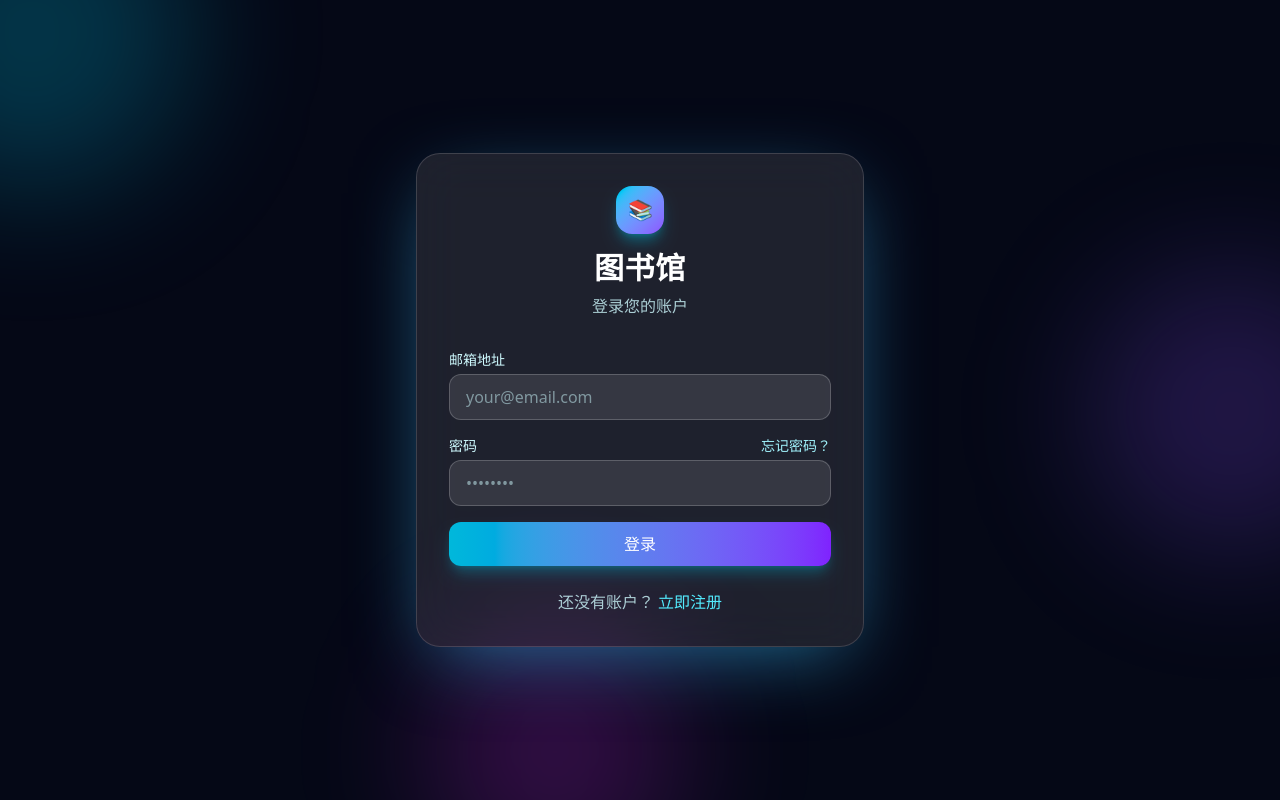
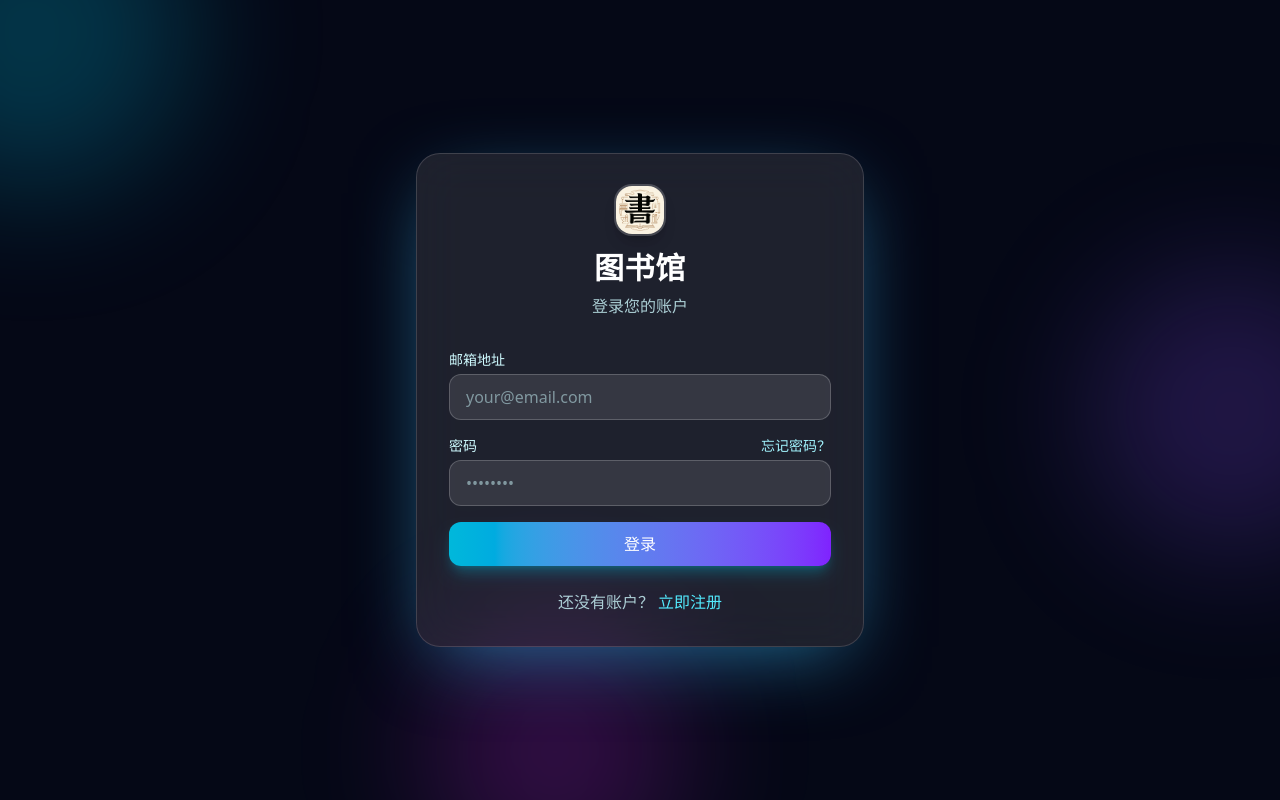
Before and after one commit to 282207134/LibraryManagementSystem, a React (Vite) app: page /user in a window 1280 px wide. Built offline with nearby package versions, Linux system fonts and the light colour scheme.

Commit message:
feat(ui): 使用统一品牌图标与 favicon
- 新增 public/app-icon.png、BrandLogo 组件
- 更新 index.html 标题、favicon 与 apple-touch-icon
- 登录/注册/用户与管理端顶栏展示品牌图标

Made-with: Cursor

```diff
--- a/index.html
+++ b/index.html
@@ -1,10 +1,12 @@
 <!doctype html>
-<html lang="en">
+<html lang="zh-CN">
   <head>
     <meta charset="UTF-8" />
-    <link rel="icon" type="image/svg+xml" href="/vite.svg" />
+    <link rel="icon" type="image/png" href="/app-icon.png" />
+    <link rel="apple-touch-icon" href="/app-icon.png" />
     <meta name="viewport" content="width=device-width, initial-scale=1.0" />
-    <title>project</title>
+    <meta name="theme-color" content="#050816" />
+    <title>图书馆</title>
   </head>
   <body>
     <div id="root"></div>
--- /dev/null
+++ b/src/components/BrandLogo.tsx
@@ -0,0 +1,23 @@
+/** 站点品牌图标（来自 public/app-icon.png，与 favicon 一致） */
+const ICON_SRC = '/app-icon.png';
+
+type BrandLogoSize = 'sm' | 'md' | 'lg';
+
+const sizeClass: Record<BrandLogoSize, string> = {
+  sm: 'h-8 w-8',
+  md: 'h-12 w-12',
+  lg: 'h-16 w-16',
+};
+
+interface BrandLogoProps {
+  size?: BrandLogoSize;
+  className?: string;
+}
+
+export const BrandLogo = ({ size = 'md', className = '' }: BrandLogoProps) => (
+  <img
+    src={ICON_SRC}
+    alt="图书馆"
+    className={`rounded-2xl object-cover shadow-lg shadow-black/20 ${sizeClass[size]} ${className}`.trim()}
+  />
+);
--- a/src/components/Header.tsx
+++ b/src/components/Header.tsx
@@ -1,5 +1,6 @@
 import { Link } from 'react-router-dom';
 import { useAuth } from '../hooks/useAuth';
+import { BrandLogo } from './BrandLogo';
 
 export const Header = () => {
   const { user, signOut, userRole } = useAuth();
@@ -23,6 +24,7 @@ export const Header = () => {
       <div className="max-w-7xl mx-auto px-4 py-4">
         <div className="flex justify-between items-center">
           <div className="flex items-center gap-4">
+            <BrandLogo size="sm" className="ring-1 ring-cyan-400/35 flex-shrink-0" />
             <div>
               <h1 className="text-2xl font-bold text-cyan-100">图书管理系统</h1>
               <p className="text-sm text-cyan-100/70">管理和查看您的图书收藏</p>
--- a/src/components/Login.tsx
+++ b/src/components/Login.tsx
@@ -1,5 +1,6 @@
 import { useState } from 'react';
 import { useAuth } from '../hooks/useAuth';
+import { BrandLogo } from './BrandLogo';
 import { ForgotPassword } from './ForgotPassword';
 
 interface LoginProps {
@@ -51,8 +52,8 @@ export const Login = ({ onToggleMode }: LoginProps) => {
 
       <div className="relative w-full max-w-md rounded-3xl border border-white/15 bg-white/10 backdrop-blur-xl shadow-[0_20px_80px_-20px_rgba(56,189,248,0.6)] p-8 text-white">
         <div className="text-center mb-8">
-          <div className="mx-auto mb-4 flex h-12 w-12 items-center justify-center rounded-2xl bg-gradient-to-br from-cyan-400 to-violet-500 text-xl shadow-lg shadow-cyan-500/40">
-            📚
+          <div className="mx-auto mb-4 flex justify-center">
+            <BrandLogo size="md" className="ring-2 ring-white/20" />
           </div>
           <h1 className="text-3xl font-bold mb-2 tracking-wide">图书馆</h1>
           <p className="text-cyan-100/80">登录您的账户</p>
--- a/src/components/Register.tsx
+++ b/src/components/Register.tsx
@@ -1,5 +1,6 @@
 import { useState } from 'react';
 import { useAuth } from '../hooks/useAuth';
+import { BrandLogo } from './BrandLogo';
 
 interface RegisterProps {
   onToggleMode: () => void;
@@ -54,6 +55,9 @@ export const Register = ({ onToggleMode }: RegisterProps) => {
     <div className="min-h-screen bg-gradient-to-br from-blue-50 to-indigo-100 flex items-center justify-center p-4">
       <div className="bg-white rounded-xl shadow-lg max-w-md w-full p-8">
         <div className="text-center mb-8">
+          <div className="mx-auto mb-4 flex justify-center">
+            <BrandLogo size="md" className="ring-2 ring-gray-200" />
+          </div>
           <h1 className="text-3xl font-bold text-gray-900 mb-2">图书管理系统</h1>
           <p className="text-gray-600">创建新的账户</p>
         </div>
--- a/src/components/user/UserHeader.tsx
+++ b/src/components/user/UserHeader.tsx
@@ -1,6 +1,7 @@
 import { useState } from 'react';
 import { Link, useNavigate } from 'react-router-dom';
 import { useAuth } from '../../hooks/useAuth';
+import { BrandLogo } from '../BrandLogo';
 
 export const UserHeader = () => {
   const { user, userProfile, userRole, signOut } = useAuth();
@@ -36,8 +37,12 @@ export const UserHeader = () => {
       <div className="max-w-[72rem] mx-auto px-3 py-3">
         <div className="flex items-center justify-between gap-4">
           <div className="flex items-center space-x-6 flex-shrink-0">
-            <Link to="/user/dashboard" className="text-lg font-bold text-cyan-300 drop-shadow">
-              📚 图书馆
+            <Link
+              to="/user/dashboard"
+              className="flex items-center gap-2 text-lg font-bold text-cyan-300 drop-shadow hover:opacity-90 transition-opacity"
+            >
+              <BrandLogo size="sm" className="ring-1 ring-cyan-400/40" />
+              <span>图书馆</span>
             </Link>
             <nav className="hidden md:flex items-center space-x-4">
               <Link
```
Also changed, not shown: public/app-icon.png (added).
